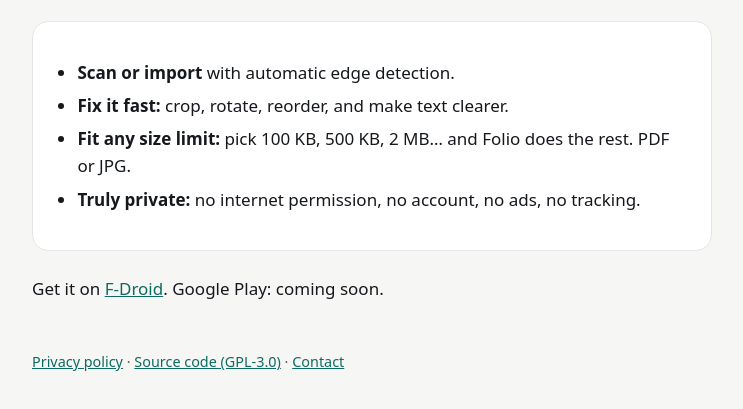
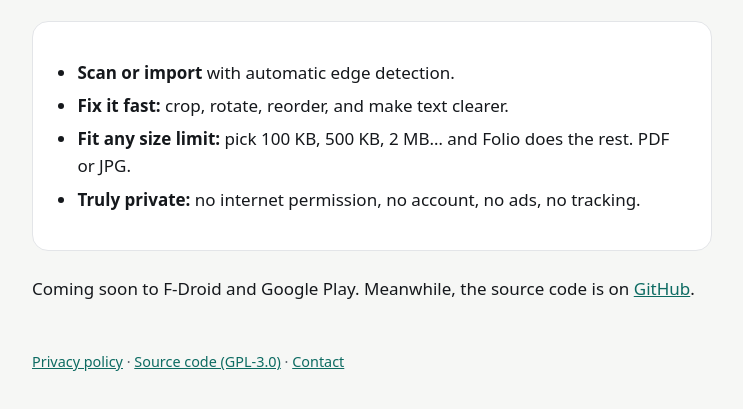
Before and after one commit to ukpratik/folio, a plain HTML site: page site/index.html in a window 1280 px wide. Shown: the part 217-626 px from the top of the page, without its empty margins (268-1011 px from the left). Drawn offline with Linux system fonts and the light colour scheme.

Commit message:
F-Droid: scandelete for generated build-logic classes; site wording until listed
Verified with fdroid lint / scanner / build against the public v1.0.0 tag.

Co-Authored-By: Claude Opus 5.5 (1M context) <noreply@anthropic.com>
Signed-off-by: Pratik Ukey <34273491+ukpratik@users.noreply.github.com>

```diff
--- a/site/index.html
+++ b/site/index.html
@@ -22,7 +22,7 @@
     </ul>
   </div>
 
-  <p>Get it on <a href="https://f-droid.org/packages/io.github.ukpratik.folio/">F-Droid</a>. Google Play: coming soon.</p>
+  <p>Coming soon to F-Droid and Google Play. Meanwhile, the source code is on <a href="https://github.com/ukpratik/folio">GitHub</a>.</p>
 
   <footer>
     <a href="privacy/">Privacy policy</a> · <a href="https://github.com/ukpratik/folio">Source code (GPL-3.0)</a> · <a href="mailto:pratikuk99@gmail.com">Contact</a>
```
Also changed, not shown: 2 other files.
